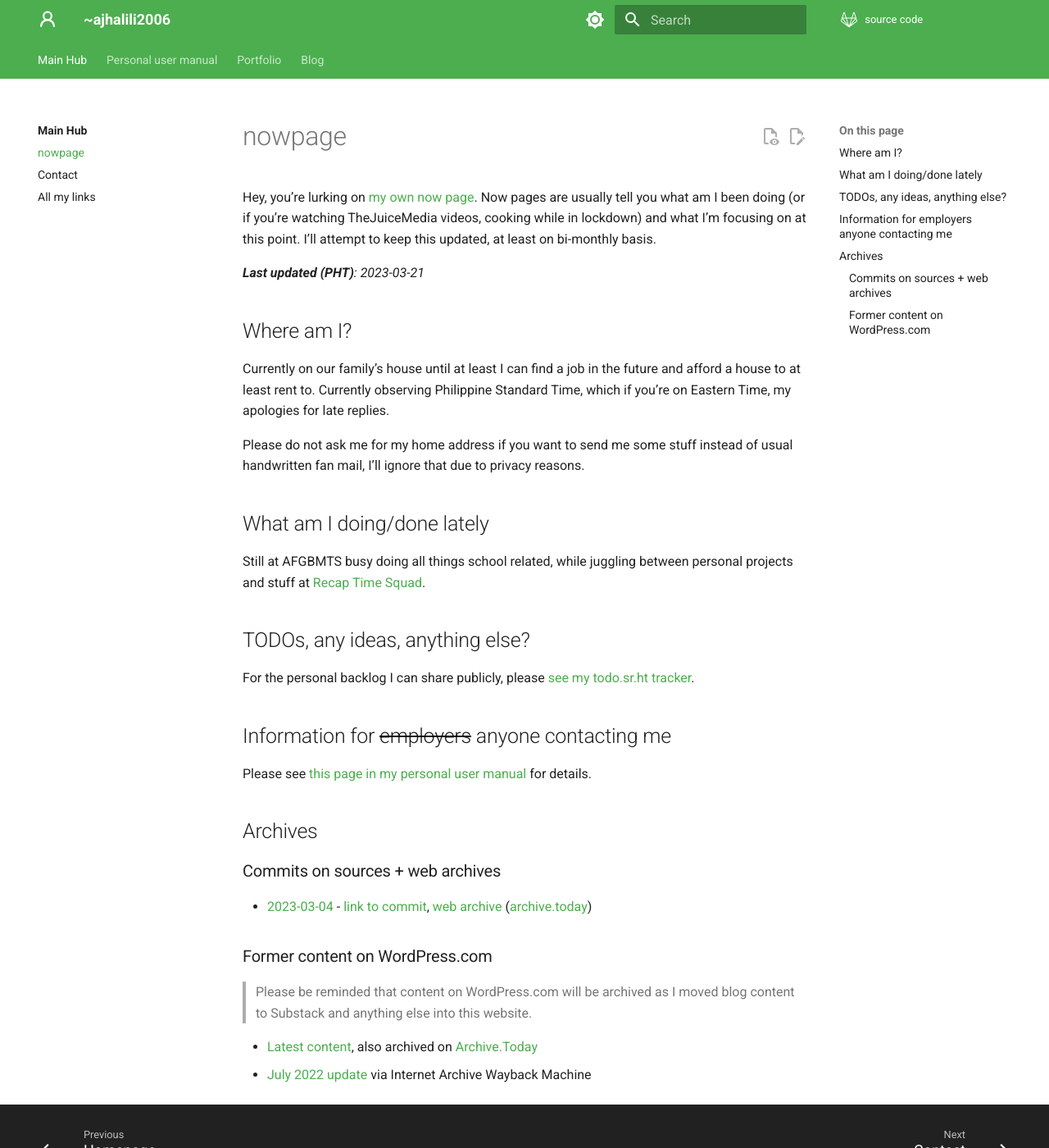
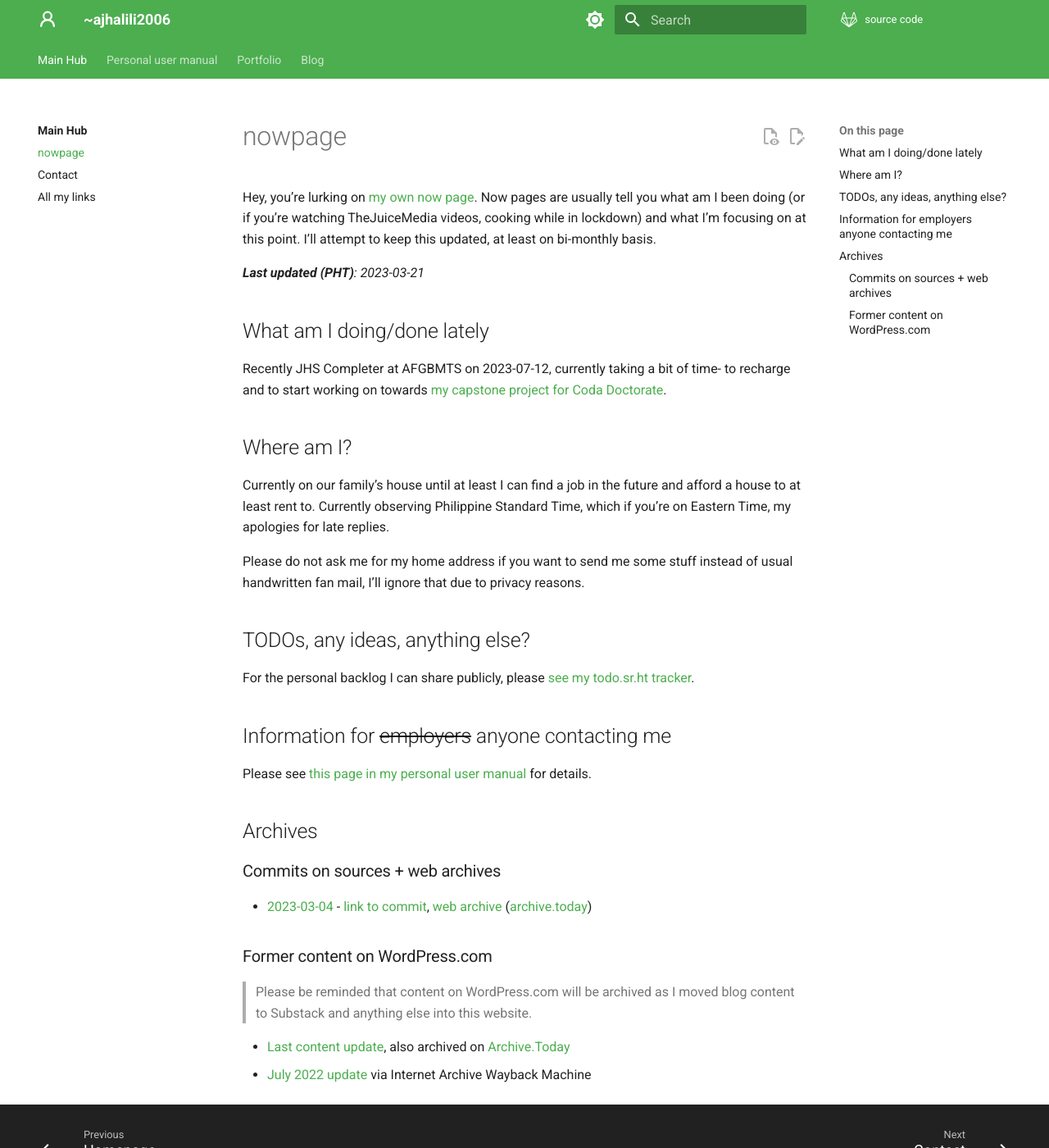
Before and after one commit to andreijiroh-dev/website, an MkDocs documentation site: the page built from markdown/now.md, in a window 1280 px wide and 1400 px high. Shown: the whole window at 82% size. Built offline with MkDocs 1.6.1 and Material for MkDocs 9.7.7, drawn with Linux system fonts in a browser that asks for light colours.

Commit message:
Fix more CI issues and update nowpage
Will port that page to gemini later

Signed-off-by: Andrei Jiroh Halili <ajhalili2006@gmail.com>

```diff
--- a/markdown/now.md
+++ b/markdown/now.md
@@ -11,6 +11,13 @@ focusing on at this point. I’ll attempt to keep this updated, at least on bi-m
 
 _**Last updated (PHT)**: 2023-03-21_
 
+## What am I doing/done lately
+
+Recently JHS Completer at AFGBMTS on 2023-07-12, currently taking a bit of time-
+to recharge and to start working on towards [my capstone project for Coda Doctorate][capstone].
+
+[capstone]: https://todo.sr.ht/~ajhalili2006/ajhalili2006/7
+
 ## Where am I?
 
 Currently on our family’s house until at least I can find a job in the future and afford a house to at least rent to.
@@ -18,17 +25,13 @@ Currently observing Philippine Standard Time, which if you’re on Eastern Time,
 
 Please do not ask me for my home address if you want to send me some stuff instead of usual handwritten fan mail, I’ll ignore that due to privacy reasons.
 
-## What am I doing/done lately
-
-Still at AFGBMTS busy doing all things school related, while juggling between personal projects and stuff at [Recap Time Squad](https://recaptime.eu.org).
-
 ## TODOs, any ideas, anything else?
 
 For the personal backlog I can share publicly, please [see my todo.sr.ht tracker](https://todo.sr.ht/~ajhalili2006/ajhalili2006).
 
 ## Information for ~~employers~~ anyone contacting me
 
-Please see [this page in my personal user manual](https://andreijiroh.eu.org/user-manual/job-employment-availability) for details.
+Please see [this page in my personal user manual](/user-manual/job-employment-availability.md) for details.
 
 ## Archives
 
@@ -40,5 +43,5 @@ Please see [this page in my personal user manual](https://andreijiroh.eu.org/use
 
 > Please be reminded that content on WordPress.com will be archived as I moved blog content to Substack and anything else into this website.
 
-* [Latest content](https://ajhalili2006.wordpress.com/now/), also archived on [Archive.Today]()
+* [Last content update](https://ajhalili2006.wordpress.com/now/), also archived on [Archive.Today]()
 * [July 2022 update](https://web.archive.org/web/20221011021323/https://ajhalili2006.wordpress.com/now/) via Internet Archive Wayback Machine
```
Also changed, not shown: 2 other files.
